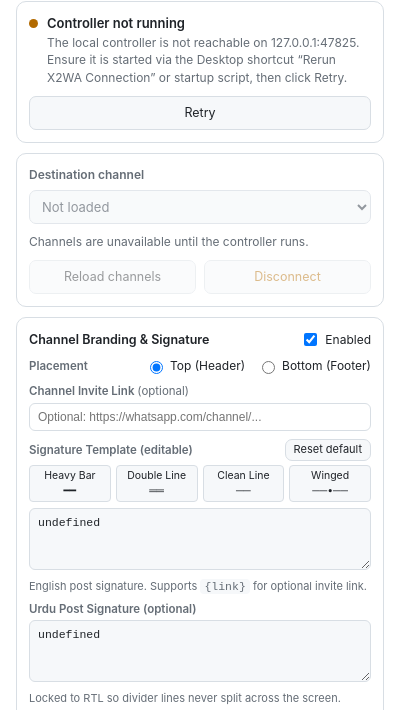
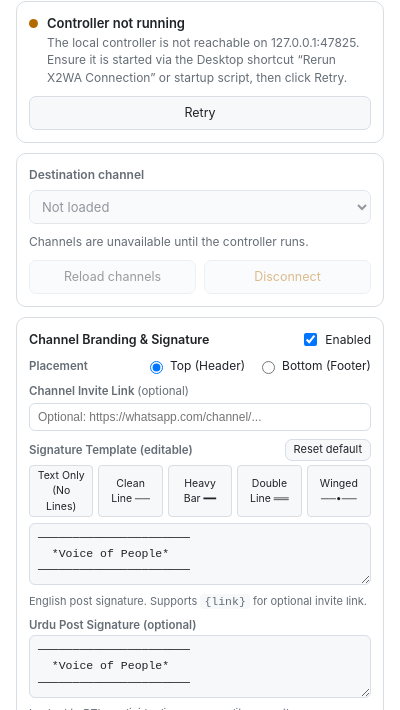
Before and after one commit to RazaOlakh/x2wa-publisher, a browser extension: page extension/popup/popup.html in a window 400 px wide. Shown: the part 71-781 px from the top of the page. Drawn offline with Linux system fonts and the light colour scheme; no server answers.

Commit message:
feat(branding): add Text Only (No Lines) preset and ensure clean/single mapping

```diff
--- a/extension/popup/popup.html
+++ b/extension/popup/popup.html
@@ -159,9 +159,10 @@
       </div>
 
       <div style="display:flex; gap:5px; margin-bottom:6px; flex-wrap:wrap;">
+        <button type="button" class="sig-preset-btn" data-preset="textonly" style="padding:2px 7px; font-size:10.5px; background:var(--panel); border:1px solid var(--line); border-radius:4px; cursor:pointer;">Text Only (No Lines)</button>
+        <button type="button" class="sig-preset-btn" data-preset="clean" style="padding:2px 7px; font-size:10.5px; background:var(--panel); border:1px solid var(--line); border-radius:4px; cursor:pointer;">Clean Line ──</button>
         <button type="button" class="sig-preset-btn" data-preset="heavy" style="padding:2px 7px; font-size:10.5px; background:var(--panel); border:1px solid var(--line); border-radius:4px; cursor:pointer;">Heavy Bar ━━</button>
         <button type="button" class="sig-preset-btn" data-preset="double" style="padding:2px 7px; font-size:10.5px; background:var(--panel); border:1px solid var(--line); border-radius:4px; cursor:pointer;">Double Line ══</button>
-        <button type="button" class="sig-preset-btn" data-preset="single" style="padding:2px 7px; font-size:10.5px; background:var(--panel); border:1px solid var(--line); border-radius:4px; cursor:pointer;">Clean Line ──</button>
         <button type="button" class="sig-preset-btn" data-preset="wings" style="padding:2px 7px; font-size:10.5px; background:var(--panel); border:1px solid var(--line); border-radius:4px; cursor:pointer;">Winged ──•──</button>
       </div>
 
--- a/extension/popup/popup.js
+++ b/extension/popup/popup.js
@@ -477,15 +477,19 @@ if (ui.revAddCancelBtn) {
 
 // ------------------------------------------------ channel signature & branding
 const SIG_PRESETS = {
+  clean: `──────────────────────
+  *Voice of People*
+──────────────────────`,
+  single: `──────────────────────
+  *Voice of People*
+──────────────────────`,
+  textonly: `*Voice of People*`,
   heavy: `━━━━━━━━━━━━━━━━━━━━━━
   *Voice of People*
 ━━━━━━━━━━━━━━━━━━━━━━`,
   double: `══════════════════════
   *Voice of People*
 ══════════════════════`,
-  single: `──────────────────────
-  *Voice of People*
-──────────────────────`,
   wings: `─── 📢 *Voice of People* ───`,
 };
 
```
